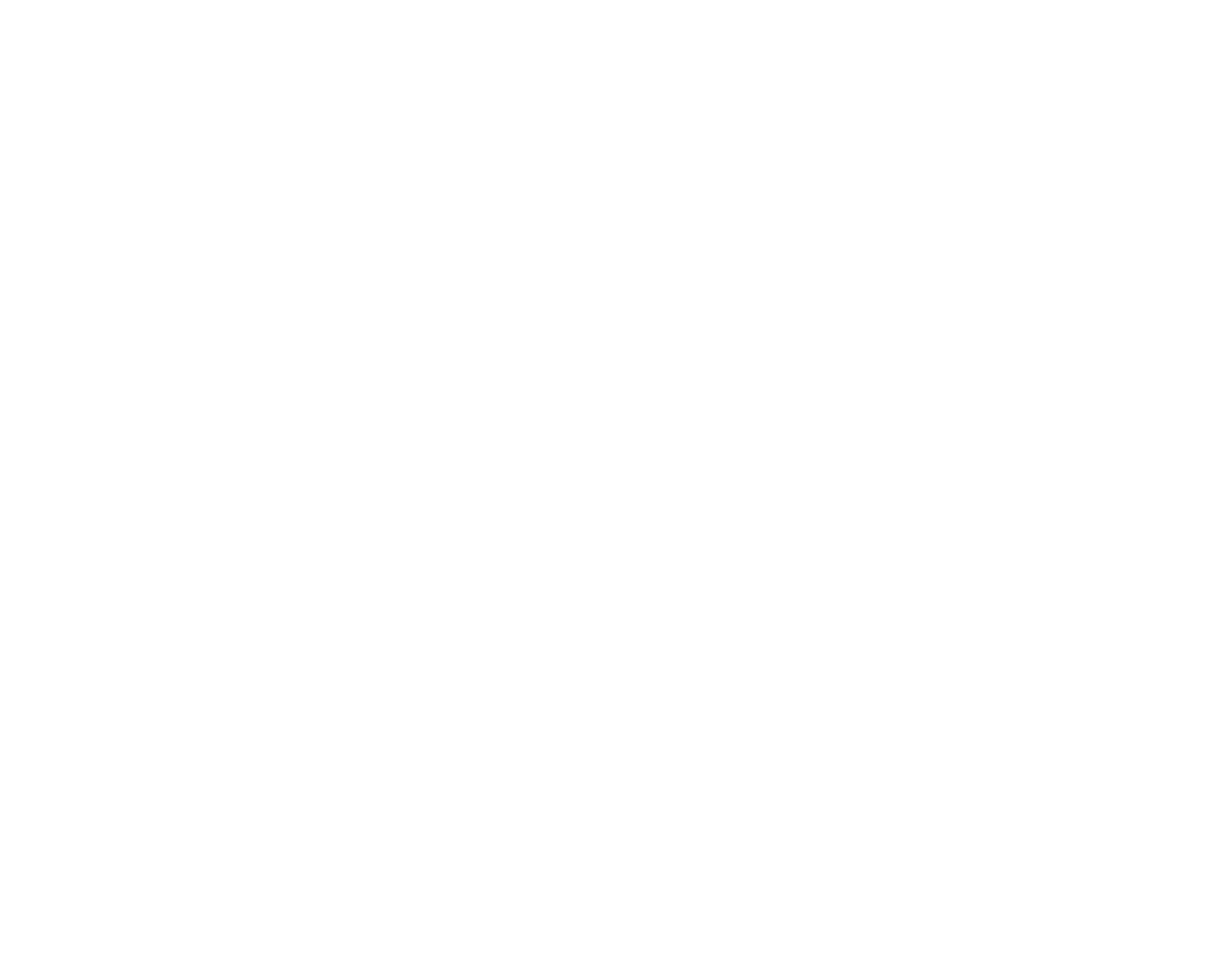
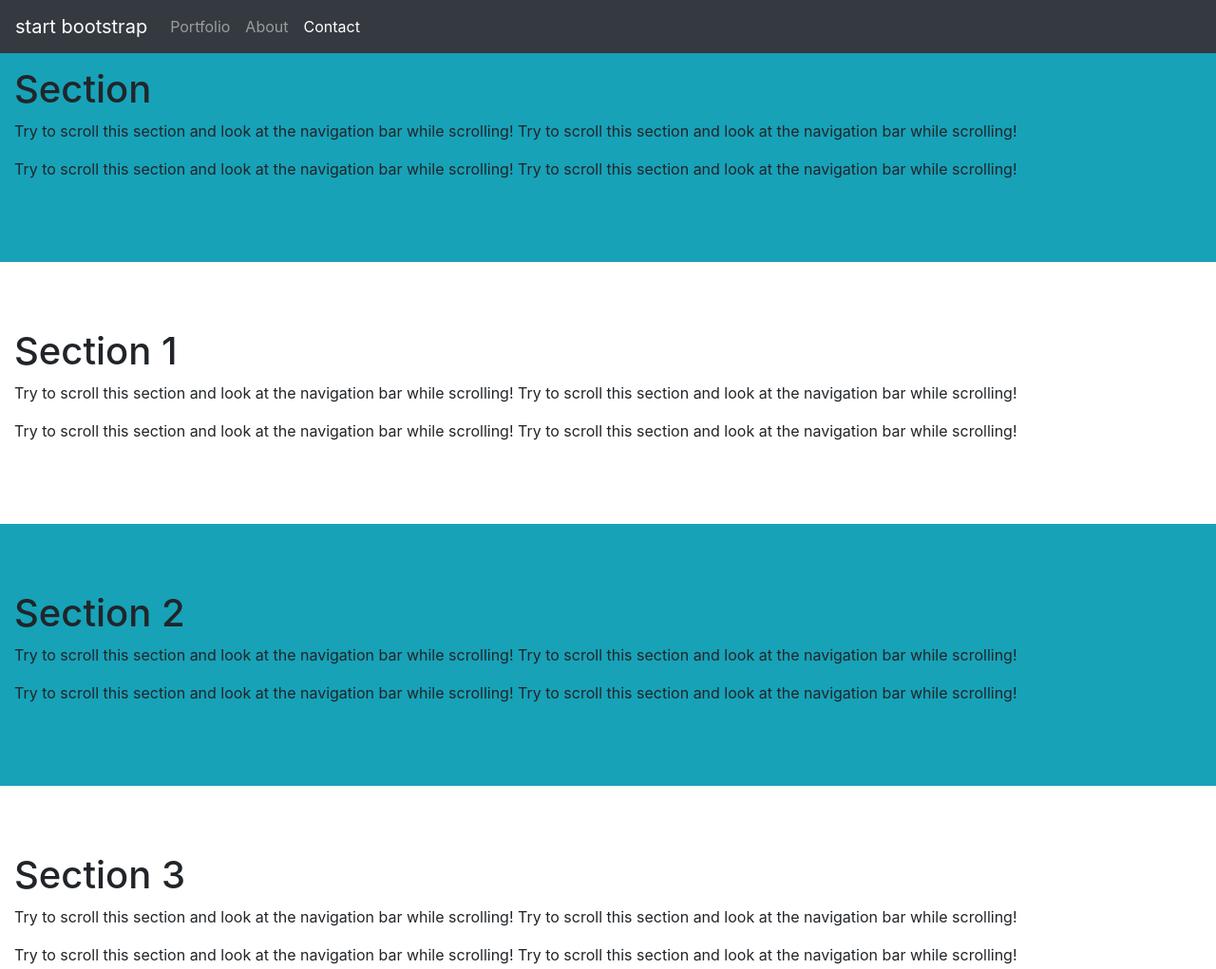
Before and after one commit to Enrique-cl/freelancerPage, a plain HTML site: page index.html in a window 1280 px wide. Shown: the whole page at 95% size. Before the commit the page ends 800 px from the top, so only its background shows below. Drawn offline with nearby package versions, Linux system fonts and the light colour scheme.

Commit message:
se modifico el index.html agregando barra de navegacion y 4 secciones

```diff
--- a/index.html
+++ b/index.html
@@ -1,9 +1,53 @@
 <!DOCTYPE html>
-<html>
-<head>
-	<title>freelancer</title>
-</head>
-<body>
-
-</body>
+<html lang="en" dir="ltr">
+  <head>
+    <meta charset="utf-8">
+    <meta name="viewport" content="width=device-width, initial-scale=1">
+    <title>Freelancer</title>
+    <link rel="stylesheet" type="text/css" href="css/bootstrap.css">
+    <link rel="stylesheet" type="text/css" href="css/master.css">
+    <script src="https://ajax.googleapis.com/ajax/libs/jquery/3.4.1/jquery.min.js"></script>
+    <script type="text/javascript" src="js/bootstrap.js"></script>
+  </head>
+  <body data-spy="scroll" data-target=".navbar" data-offset="50">
+  	<nav class="navbar navbar-expand-md bg-dark navbar-dark fixed-top">
+  		<a href="#" class="navbar-brand">start bootstrap</a>
+  		<button class="navbar-toggler" type="button" data-toggle="collapse" data-target="#collapsibleNavbar">
+	   		<span class="navbar-toggler-icon"></span>
+	 	</button>
+	 	<div class="collapse navbar-collapse" id="collapsibleNavbar">
+	 		<ul class="navbar-nav">
+			    <li class="nav-item">
+			    	<a class="nav-link" href="#portfolio">Portfolio</a>
+			    </li>
+			    <li class="nav-item">
+			      	<a class="nav-link" href="#about">About</a>
+			    </li>
+			    <li class="nav-item">
+			      	<a class="nav-link" href="#contact">Contact</a>
+			    </li>
+			</ul>
+	 	</div>
+	</nav>
+	<div id="" class="container-fluid bg-info" style="padding-top:70px;padding-bottom:70px">
+	  <h1>Section </h1>
+	  <p>Try to scroll this section and look at the navigation bar while scrolling! Try to scroll this section and look at the navigation bar while scrolling!</p>
+	  <p>Try to scroll this section and look at the navigation bar while scrolling! Try to scroll this section and look at the navigation bar while scrolling!</p>
+	</div>
+	<div id="portfolio" class="container-fluid bg-link" style="padding-top:70px;padding-bottom:70px">
+	  <h1>Section 1</h1>
+	  <p>Try to scroll this section and look at the navigation bar while scrolling! Try to scroll this section and look at the navigation bar while scrolling!</p>
+	  <p>Try to scroll this section and look at the navigation bar while scrolling! Try to scroll this section and look at the navigation bar while scrolling!</p>
+	</div>
+	<div id="about" class="container-fluid bg-info" style="padding-top:70px;padding-bottom:70px">
+	  <h1>Section 2</h1>
+	  <p>Try to scroll this section and look at the navigation bar while scrolling! Try to scroll this section and look at the navigation bar while scrolling!</p>
+	  <p>Try to scroll this section and look at the navigation bar while scrolling! Try to scroll this section and look at the navigation bar while scrolling!</p>
+	</div>
+	<div id="contact" class="container-fluid bg-link" style="padding-top:70px;padding-bottom:70px">
+	  <h1>Section 3</h1>
+	  <p>Try to scroll this section and look at the navigation bar while scrolling! Try to scroll this section and look at the navigation bar while scrolling!</p>
+	  <p>Try to scroll this section and look at the navigation bar while scrolling! Try to scroll this section and look at the navigation bar while scrolling!</p>
+	</div>
+  </body>
 </html>
```
